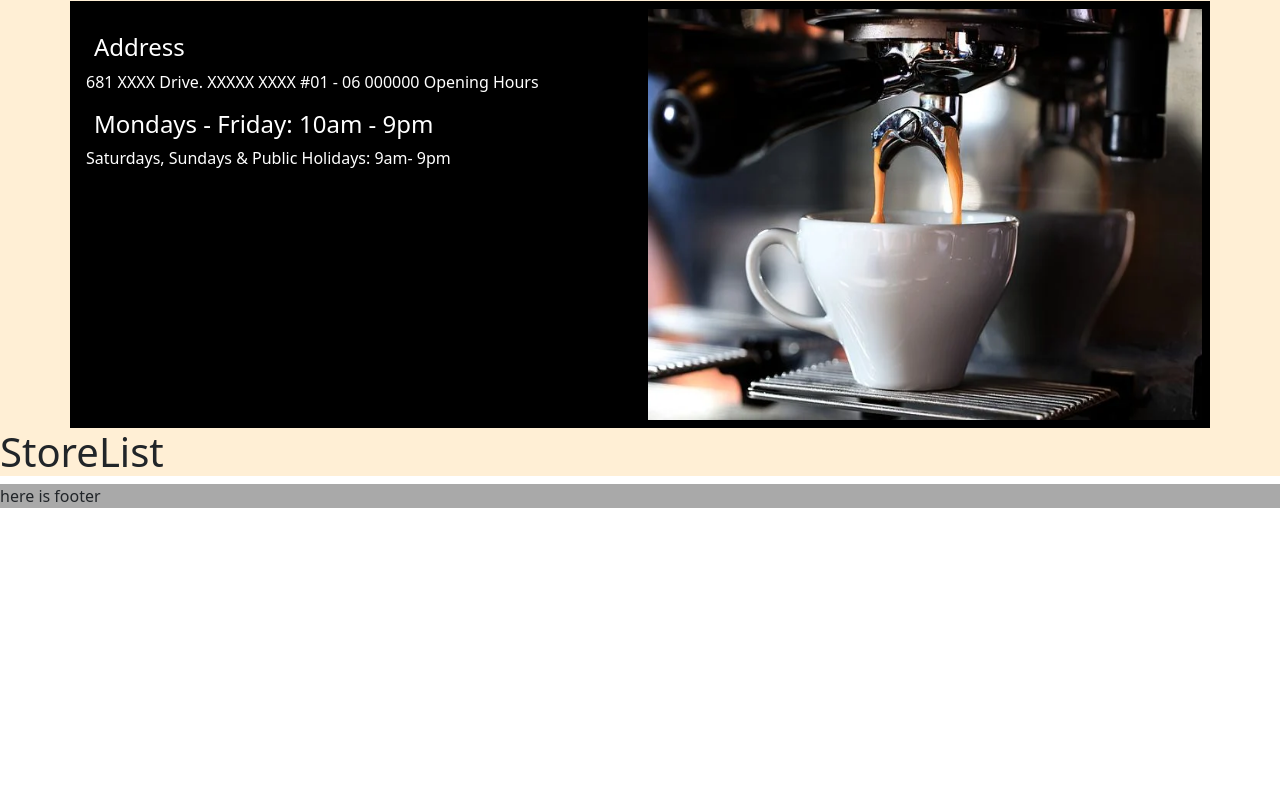
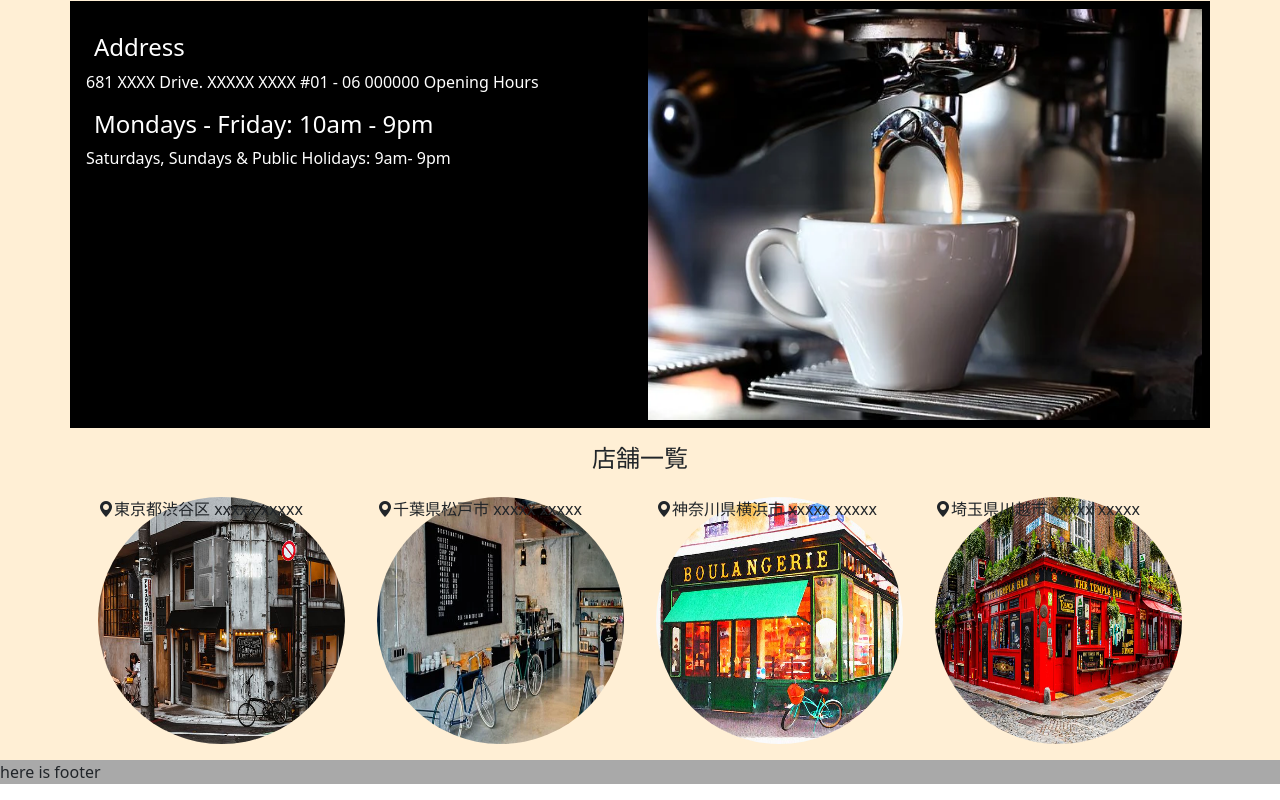
Before and after one commit to S-Takagawa1212/coding_advanced, a Next.js app: page / in a window 1280 px wide. Shown: the part 2566-3366 px from the top of the page. Before the commit the page ends 3090 px from the top, so only its background shows below. Built offline with nearby package versions, Linux system fonts and the light colour scheme.

Commit message:
feat(StoreList): StoreListコンポーネントの大枠を作成した
現状、stores.addressが画像に被っているのでCSSの修正が必要

```diff
--- a/components/Main/StoreList/StoreList.tsx
+++ b/components/Main/StoreList/StoreList.tsx
@@ -1,7 +1,67 @@
-"use client"
+"use client";
+
+import Image from "next/image";
 
 export default function StoreList() {
-    return (
-        <h1>StoreList</h1>
-    );
+  type StoreList = {
+    id: string;
+    imageURL: string;
+    address: string;
+  };
+
+  const Stores: StoreList[] = [
+    {
+      id: crypto.randomUUID(),
+      imageURL: "/images/restaurant.jpg",
+      address: "東京都渋谷区 xxxxx xxxxx",
+    },
+    {
+      id: crypto.randomUUID(),
+      imageURL: "/images/restaurant3.jpg",
+      address: "千葉県松戸市 xxxxx xxxxx",
+    },
+    {
+      id: crypto.randomUUID(),
+      imageURL: "/images/restaurant4.jpg",
+      address: "神奈川県横浜市 xxxxx xxxxx",
+    },
+    {
+      id: crypto.randomUUID(),
+      imageURL: "/images/restaurant5.jpg",
+      address: "埼玉県川越市 xxxxx xxxxx",
+    },
+  ];
+
+  return (
+    <>
+      <div className="container pt-3">
+        <div className="">
+          <h4 className="text-center">店舗一覧</h4>
+        </div>
+        <div className="d-flex">
+          {Stores.map((store) => (
+            <div
+              key={store.id}
+              className="ratio ratio-1x1 m-3 position-relative"
+            >
+              <div className="w-100 h-100">
+                <Image
+                  src={store.imageURL}
+                  alt=""
+                  fill
+                  className="rounded-circle"
+                />
+              </div>
+              <div>
+                <p className="">
+                  <i className="bi bi-geo-alt-fill"></i>
+                  {store.address}
+                </p>
+              </div>
+            </div>
+          ))}
+        </div>
+      </div>
+    </>
+  );
 }
--- a/src/app/layout.tsx
+++ b/src/app/layout.tsx
@@ -7,6 +7,7 @@ import type { Metadata } from "next";
 import "../../styles/base.css";
 import "../../styles/style.css";
 import "bootstrap/dist/css/bootstrap.min.css";
+import "bootstrap-icons/font/bootstrap-icons.min.css";
 
 const geistSans = Geist({
   variable: "--font-geist-sans",
```
